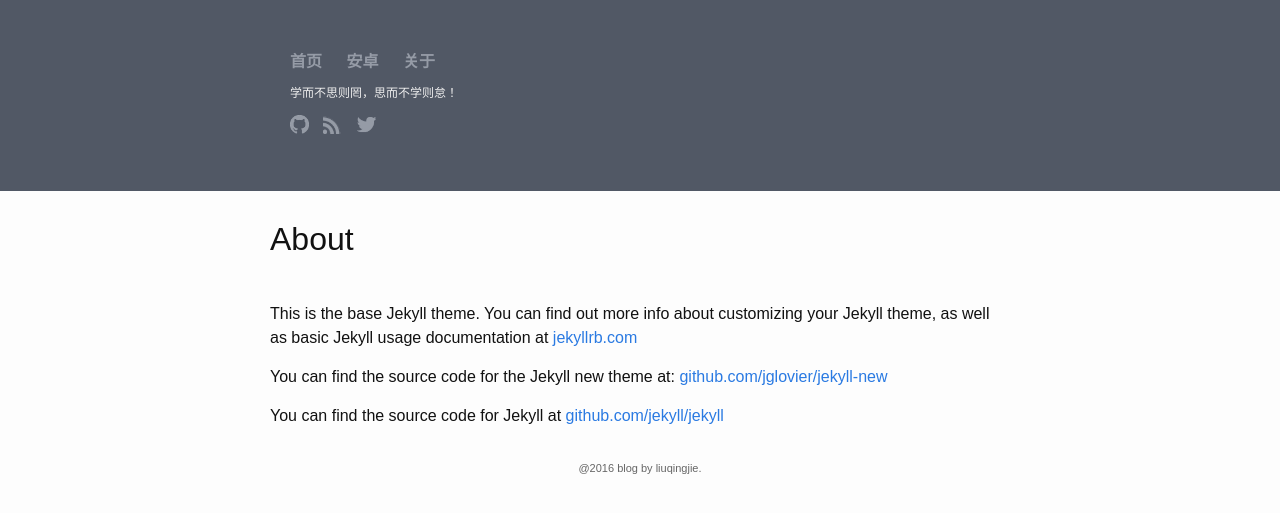
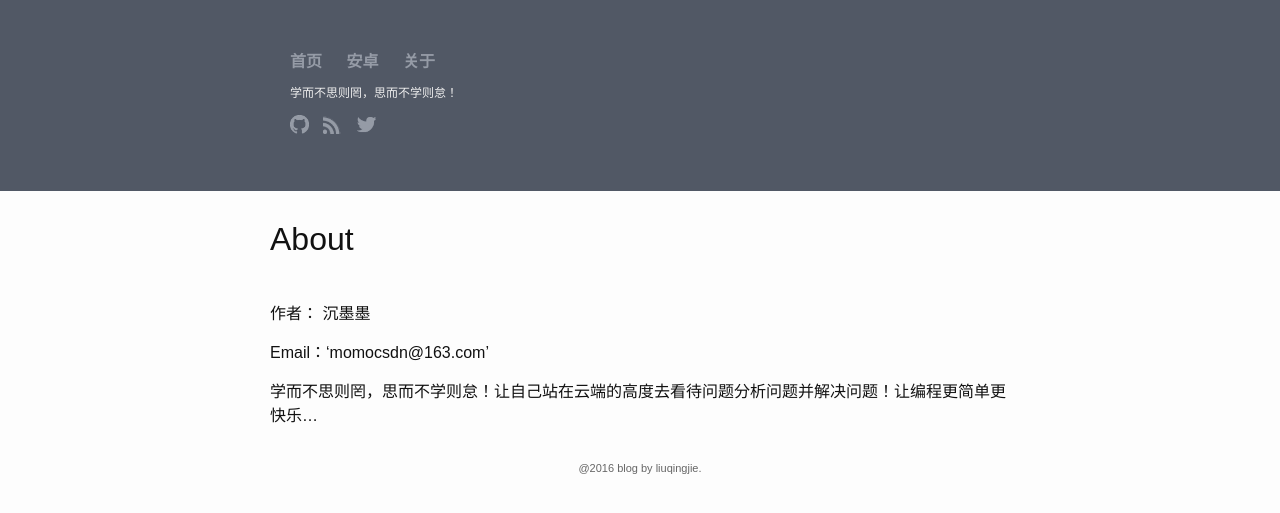
Before and after one commit to momocsdn/momocsdn.github.io, a Jekyll site: the page built from about.md, in a window 1280 px wide. Shown: the top 513 px of the page. Built offline with Jekyll 4.4.1, drawn with Linux system fonts in a browser that asks for light colours.

Commit message:
编辑关于页面

```diff
--- a/about.md
+++ b/about.md
@@ -4,8 +4,8 @@ title: About
 permalink: /about/
 ---
 
-This is the base Jekyll theme. You can find out more info about customizing your Jekyll theme, as well as basic Jekyll usage documentation at [jekyllrb.com](http://jekyllrb.com/)
+作者： 沉墨墨
 
-You can find the source code for the Jekyll new theme at: [github.com/jglovier/jekyll-new](https://github.com/jglovier/jekyll-new)
+Email：‘momocsdn@163.com’
 
-You can find the source code for Jekyll at [github.com/jekyll/jekyll](https://github.com/jekyll/jekyll)
+学而不思则罔，思而不学则怠！让自己站在云端的高度去看待问题分析问题并解决问题！让编程更简单更快乐...
```
